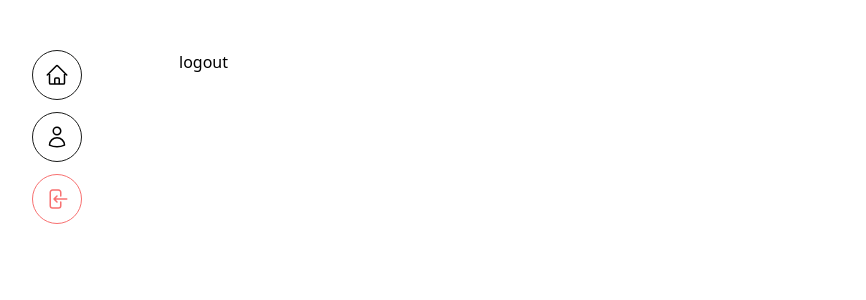
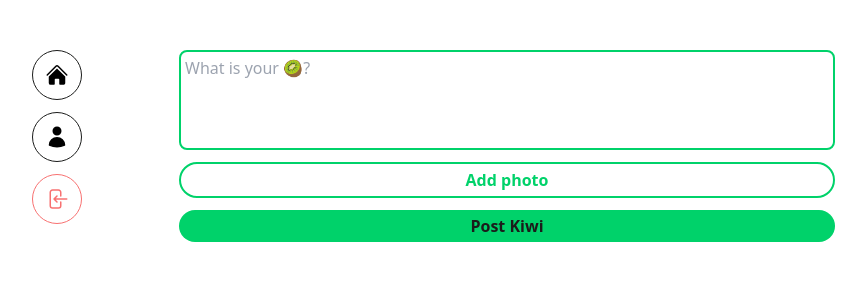
Before and after one commit to yunchan312/Kwitter, a React (Vite) app: page / in a window 1280 px wide. Shown: the top 300 px of the page, without its empty margins (235-1101 px from the left). Built offline with nearby package versions, Linux system fonts and the light colour scheme; no server answers; sample sign-in values are in the browser's storage.

Commit message:
post kiwi form

```diff
--- a/src/components/layout.tsx
+++ b/src/components/layout.tsx
@@ -17,17 +17,12 @@ export default function Layout() {
           <Link to="/profile">
             <svg
               xmlns="http://www.w3.org/2000/svg"
-              fill="none"
               viewBox="0 0 24 24"
-              stroke-width="1.5"
-              stroke="currentColor"
+              fill="currentColor"
               className="w-6 h-6"
             >
-              <path
-                stroke-linecap="round"
-                stroke-linejoin="round"
-                d="m2.25 12 8.954-8.955c.44-.439 1.152-.439 1.591 0L21.75 12M4.5 9.75v10.125c0 .621.504 1.125 1.125 1.125H9.75v-4.875c0-.621.504-1.125 1.125-1.125h2.25c.621 0 1.125.504 1.125 1.125V21h4.125c.621 0 1.125-.504 1.125-1.125V9.75M8.25 21h8.25"
-              />
+              <path d="M11.47 3.841a.75.75 0 0 1 1.06 0l8.69 8.69a.75.75 0 1 0 1.06-1.061l-8.689-8.69a2.25 2.25 0 0 0-3.182 0l-8.69 8.69a.75.75 0 1 0 1.061 1.06l8.69-8.689Z" />
+              <path d="m12 5.432 8.159 8.159c.03.03.06.058.091.086v6.198c0 1.035-.84 1.875-1.875 1.875H15a.75.75 0 0 1-.75-.75v-4.5a.75.75 0 0 0-.75-.75h-3a.75.75 0 0 0-.75.75V21a.75.75 0 0 1-.75.75H5.625a1.875 1.875 0 0 1-1.875-1.875v-6.198a2.29 2.29 0 0 0 .091-.086L12 5.432Z" />
             </svg>
           </Link>
         </div>
@@ -35,7 +30,7 @@ export default function Layout() {
           <Link to="/">
             <svg
               xmlns="http://www.w3.org/2000/svg"
-              fill="none"
+              fill="black"
               viewBox="0 0 24 24"
               stroke-width="1.5"
               stroke="currentColor"
--- /dev/null
+++ b/src/components/post-tweet-form.tsx
@@ -0,0 +1,46 @@
+import { useState } from "react";
+
+export default function PostTweetForm() {
+  const [isLoading, setLoading] = useState(false);
+  const [kiwi, setKiwi] = useState("");
+  const [file, setFile] = useState<File | null>(null);
+  const onChange = (e: React.ChangeEvent<HTMLTextAreaElement>) => {
+    setKiwi(e.target.value);
+  };
+  const onFileChange = (e: React.ChangeEvent<HTMLInputElement>) => {
+    const { files } = e.target;
+    if (files && files.length === 1) {
+      setFile(files[0]);
+    }
+  };
+  return (
+    <form className="flex flex-col gap-3">
+      <textarea
+        onChange={onChange}
+        rows={5}
+        maxLength={180}
+        value={kiwi}
+        placeholder="What is your 🥝?"
+        className="border-2 p-1 border-kiwi rounded-lg h-[100px] w-[100%] resize-none focus:outline-none focus:border-kiwiCenter"
+      />
+      <label
+        htmlFor="file"
+        className="border-kiwi border-2 font-semibold py-1 px-5 text-center rounded-3xl cursor-pointer text-kiwi"
+      >
+        {file ? "Photo added 🥝" : "Add photo"}
+      </label>
+      <input
+        className="hidden"
+        onChange={onFileChange}
+        type="file"
+        id="file"
+        accept="image/*"
+      />
+      <input
+        type="submit"
+        value={isLoading ? "Posting" : "Post Kiwi"}
+        className=" bg-kiwi py-1 px-5 text-center rounded-3xl cursor-pointer text-kiwiCeed font-semibold"
+      />
+    </form>
+  );
+}
--- a/src/routes/home.tsx
+++ b/src/routes/home.tsx
@@ -1,12 +1,9 @@
-import { auth } from "../firebase";
+import PostTweetForm from "../components/post-tweet-form";
 
 export default function Home() {
-  const logOut = () => {
-    auth.signOut();
-  };
   return (
     <div>
-      <button onClick={logOut}>logout</button>
+      <PostTweetForm />
     </div>
   );
 }
```
